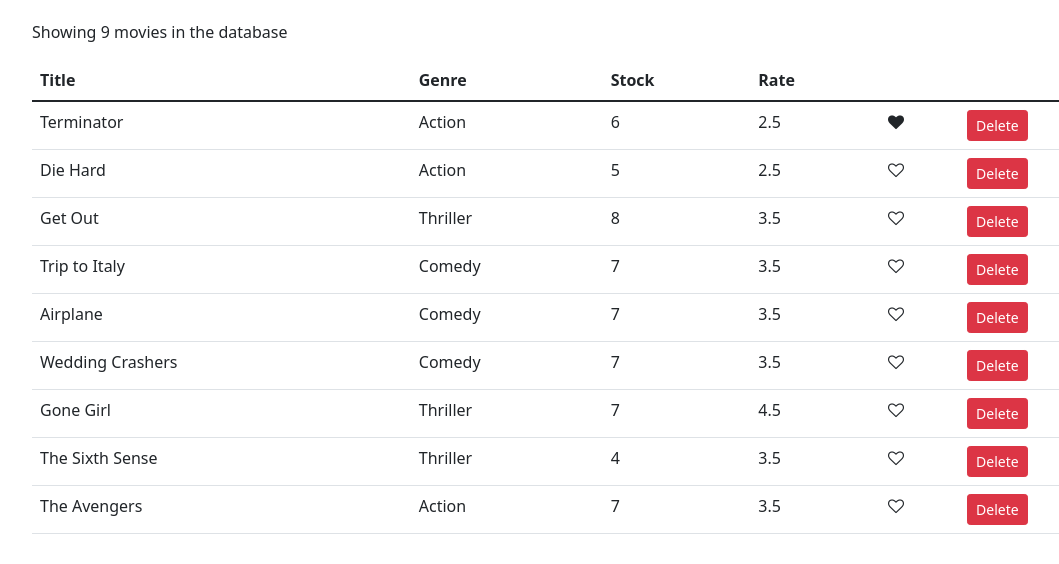
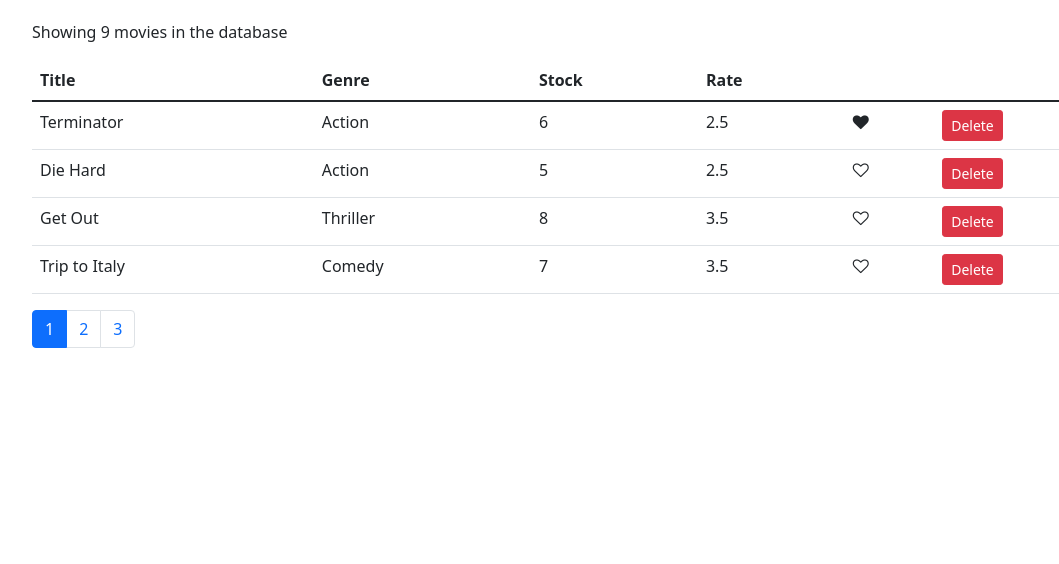
Before and after one commit to PhiBao/Vidly, a React (Create React App) app: page / in a window 1280 px wide. Shown: the top 564 px of the page, without its empty margins (50-1109 px from the left). Built offline with nearby package versions, Linux system fonts and the light colour scheme.

Commit message:
Pagination

```diff
--- a/package.json
+++ b/package.json
@@ -8,6 +8,7 @@
     "@testing-library/user-event": "^12.1.10",
     "bootstrap": "^5.1.3",
     "font-awesome": "^4.7.0",
+    "lodash": "^4.17.10",
     "react": "^17.0.2",
     "react-dom": "^17.0.2",
     "react-scripts": "4.0.3",
--- /dev/null
+++ b/src/components/common/pagination.jsx
@@ -0,0 +1,33 @@
+import React from "react";
+import _ from "lodash";
+
+const Pagination = (props) => {
+  const { itemsCount, pageSize, currentPage, onPageChange } = props;
+
+  const pagesCount = Math.ceil(itemsCount / pageSize);
+  if (pagesCount === 1) return null;
+  const pages = _.range(1, pagesCount + 1);
+
+  return (
+    <nav>
+      <ul className="pagination">
+        {pages.map((page) => (
+          <li
+            key={page}
+            className={page === currentPage ? "page-item active" : "page-item"}
+          >
+            <a
+              href="/#"
+              onClick={() => onPageChange(page)}
+              className="page-link"
+            >
+              {page}
+            </a>
+          </li>
+        ))}
+      </ul>
+    </nav>
+  );
+};
+
+export default Pagination;
--- a/src/components/movies.jsx
+++ b/src/components/movies.jsx
@@ -1,9 +1,13 @@
 import React from "react";
 import { getMovies } from "../services/fakeMovieService";
 import Like from "./common/like";
+import Pagination from "./common/pagination";
+import { paginate } from "../utils/paginate";
 class Movies extends React.Component {
   state = {
     movies: getMovies(),
+    pageSize: 4,
+    currentPage: 1,
   };
 
   handleDelete = (movie) => {
@@ -19,10 +23,16 @@
     this.setState({ movies });
   };
 
+  handlePageChange = (page) => {
+    this.setState({ currentPage: page });
+  };
+
   render() {
     const { length: count } = this.state.movies;
+    const { pageSize, currentPage, movies: allMovies } = this.state;
 
     if (count === 0) return <p>There are no movies in the database.</p>;
+    const movies = paginate(allMovies, currentPage, pageSize);
 
     return (
       <React.Fragment>
@@ -39,7 +49,7 @@
             </tr>
           </thead>
           <tbody>
-            {this.state.movies.map((movie) => (
+            {movies.map((movie) => (
               <tr key={movie.id}>
                 <td>{movie.title}</td>
                 <td>{movie.genre.name}</td>
@@ -63,6 +73,12 @@
             ))}
           </tbody>
         </table>
+        <Pagination
+          itemsCount={count}
+          pageSize={pageSize}
+          currentPage={currentPage}
+          onPageChange={this.handlePageChange}
+        />
       </React.Fragment>
     );
   }
--- /dev/null
+++ b/src/utils/paginate.js
@@ -0,0 +1,6 @@
+import _ from "lodash";
+
+export function paginate(items, pageNumber, pageSize) {
+  const startIndex = (pageNumber - 1) * pageSize;
+  return _(items).slice(startIndex).take(pageSize).value();
+}
```
